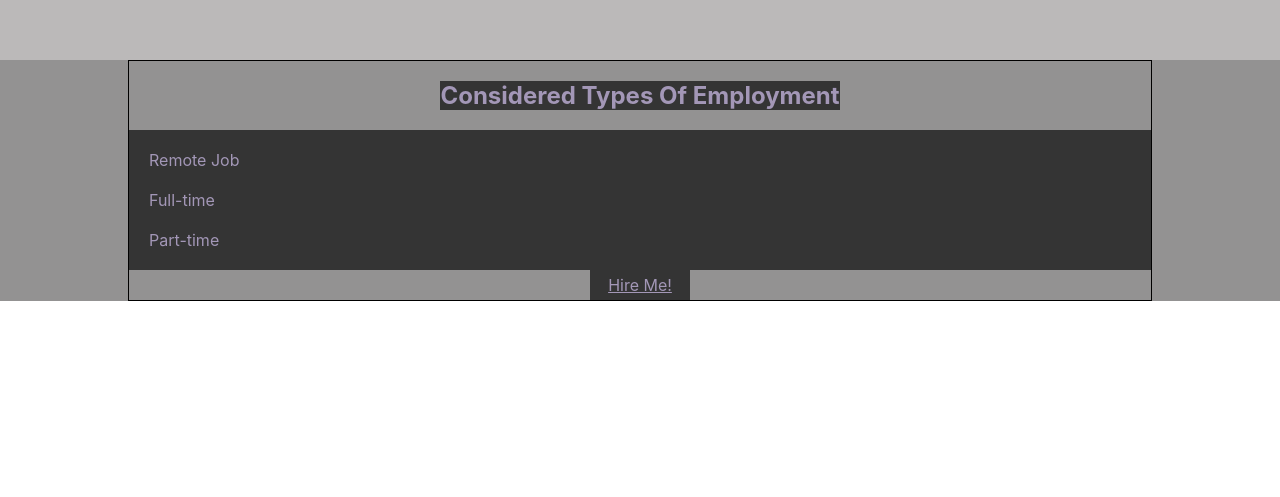
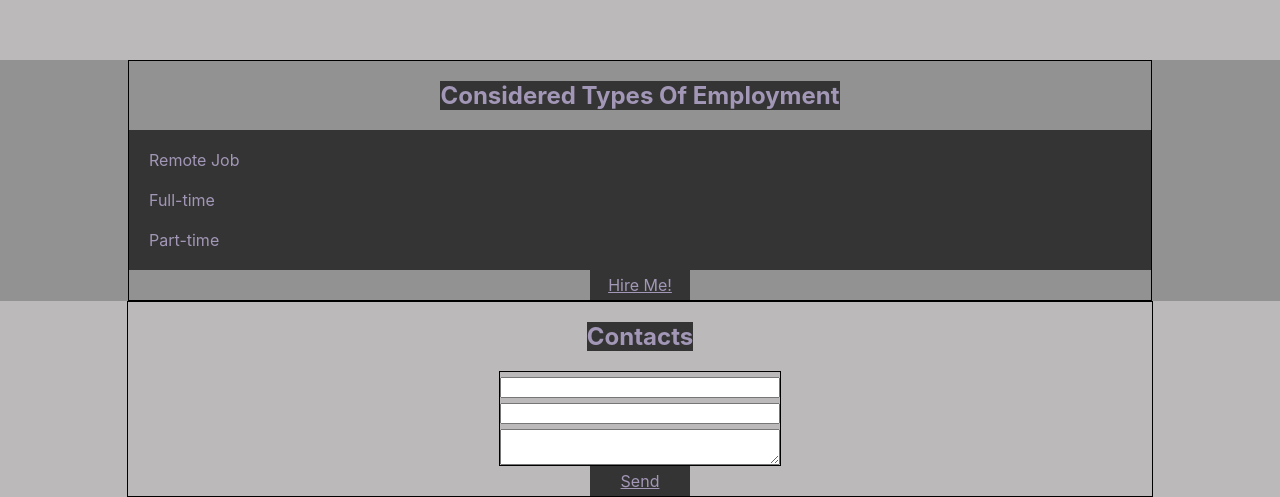
Before and after one commit to AndAndrew/Portfolio, a React (Create React App) app: page / in a window 1280 px wide. Shown: the part 2420-2917 px from the top of the page. Before the commit the page ends 2721 px from the top, so only its background shows below. Built offline with nearby package versions, Linux system fonts and the light colour scheme.

Commit message:
feat: added contacts block

```diff
--- a/src/App.tsx
+++ b/src/App.tsx
@@ -5,6 +5,7 @@ import {Main} from "./Main/Main";
 import {Skills} from "./Skills/Skills";
 import {Projects} from "./Projects/Projects";
 import {TypesOfEmployment} from "./TypesOfEmployment/TypesOfEmployment";
+import {Contacts} from "./Contacts/Contacts";
 
 function App() {
     return (
@@ -14,6 +15,7 @@ function App() {
             <Skills/>
             <Projects/>
             <TypesOfEmployment/>
+            <Contacts/>
         </div>
     );
 }
--- /dev/null
+++ b/src/Contacts/Contacts.module.css
@@ -0,0 +1,38 @@
+.contactsBlock {
+    background-color: #bbb9b9;
+}
+
+.contactsContainer {
+    flex-direction: column;
+    justify-content: flex-start;
+}
+
+.title {
+    background-color: #343434;
+    color: #a397b7;
+}
+
+.contactsForm {
+    width: 280px;
+    border: 1px solid;
+    display: flex;
+    flex-direction: column;
+}
+
+.input {
+    margin-top: 5px
+}
+
+.textArea {
+    margin-top: 5px
+}
+
+.sendButton {
+    width: 100px;
+    height: 30px;
+    background-color: #343434;
+    color: #a397b7;
+    display: flex;
+    justify-content: center;
+    align-items: center;
+}
--- /dev/null
+++ b/src/Contacts/Contacts.tsx
@@ -0,0 +1,18 @@
+import styles from './Contacts.module.css'
+import styleContainer from "../Common/Styles/Container.module.css";
+
+export const Contacts = () => {
+    return (
+        <div className={styles.contactsBlock}>
+            <div className={`${styleContainer.container} ${styles.contactsContainer}`}>
+                <h2 className={styles.title}>Contacts</h2>
+                <form className={styles.contactsForm}>
+                    <input className={styles.input} type="text"/>
+                    <input className={styles.input} type="text"/>
+                    <textarea className={styles.textArea}></textarea>
+                </form>
+                <a href={''} className={styles.sendButton}>Send</a>
+            </div>
+        </div>
+    )
+}
```
